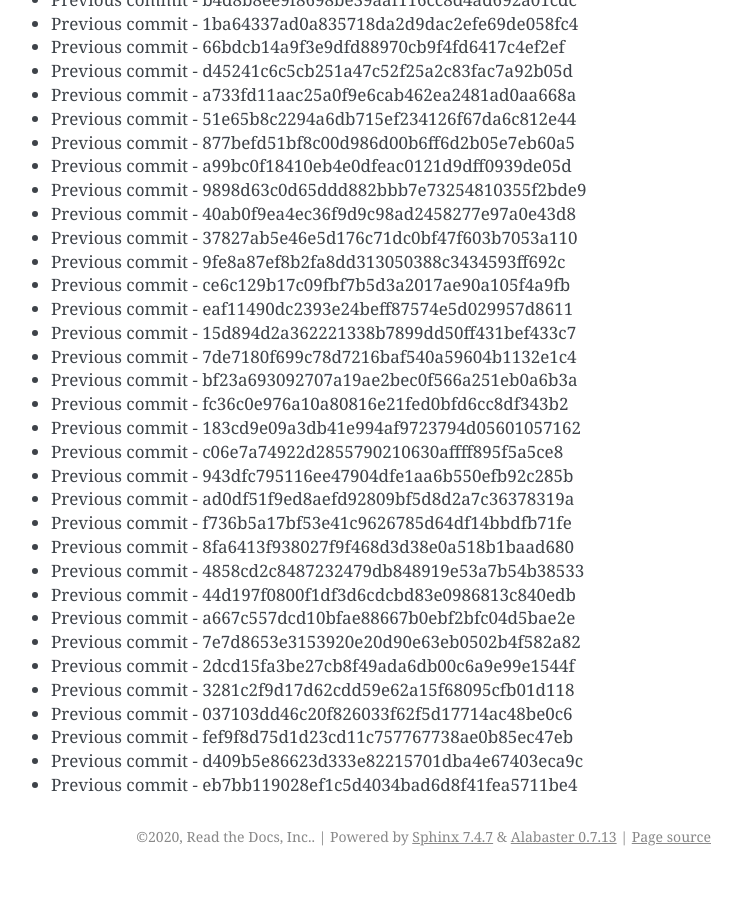
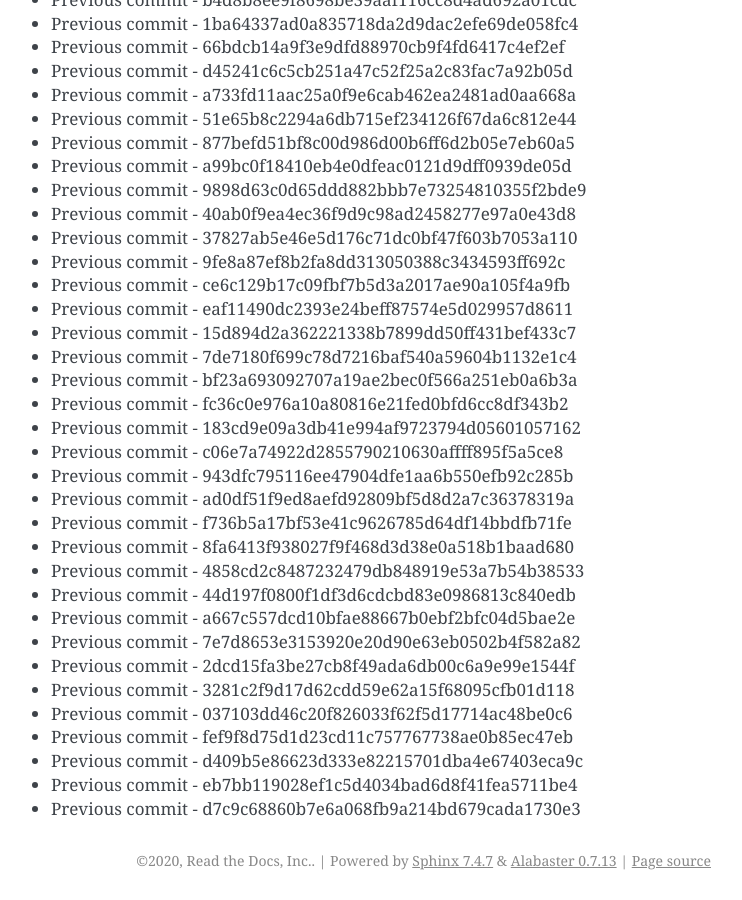
Before and after one commit to readthedocs/rtd-git-stresstest, a Sphinx documentation site: the page built from docs/updates.rst, in a window 1280 px wide and 900 px high, scrolled down 101150 px. Shown: the whole window, without its empty margins (399-1141 px from the left). Built offline with Sphinx 7.4.7, drawn with Linux system fonts in a browser that asks for light colours; before the commit the page ends 102026 px from its top, so only the background shows below that.

Commit message:
Generating commit from previous: d7c9c68860b7e6a068fb9a214bd679cada1730e3

```diff
--- a/docs/updates.rst
+++ b/docs/updates.rst
@@ -4282,3 +4282,4 @@ It can be tested for any performance characteristics.
 * Previous commit - fef9f8d75d1d23cd11c757767738ae0b85ec47eb
 * Previous commit - d409b5e86623d333e82215701dba4e67403eca9c
 * Previous commit - eb7bb119028ef1c5d4034bad6d8f41fea5711be4
+* Previous commit - d7c9c68860b7e6a068fb9a214bd679cada1730e3
```
